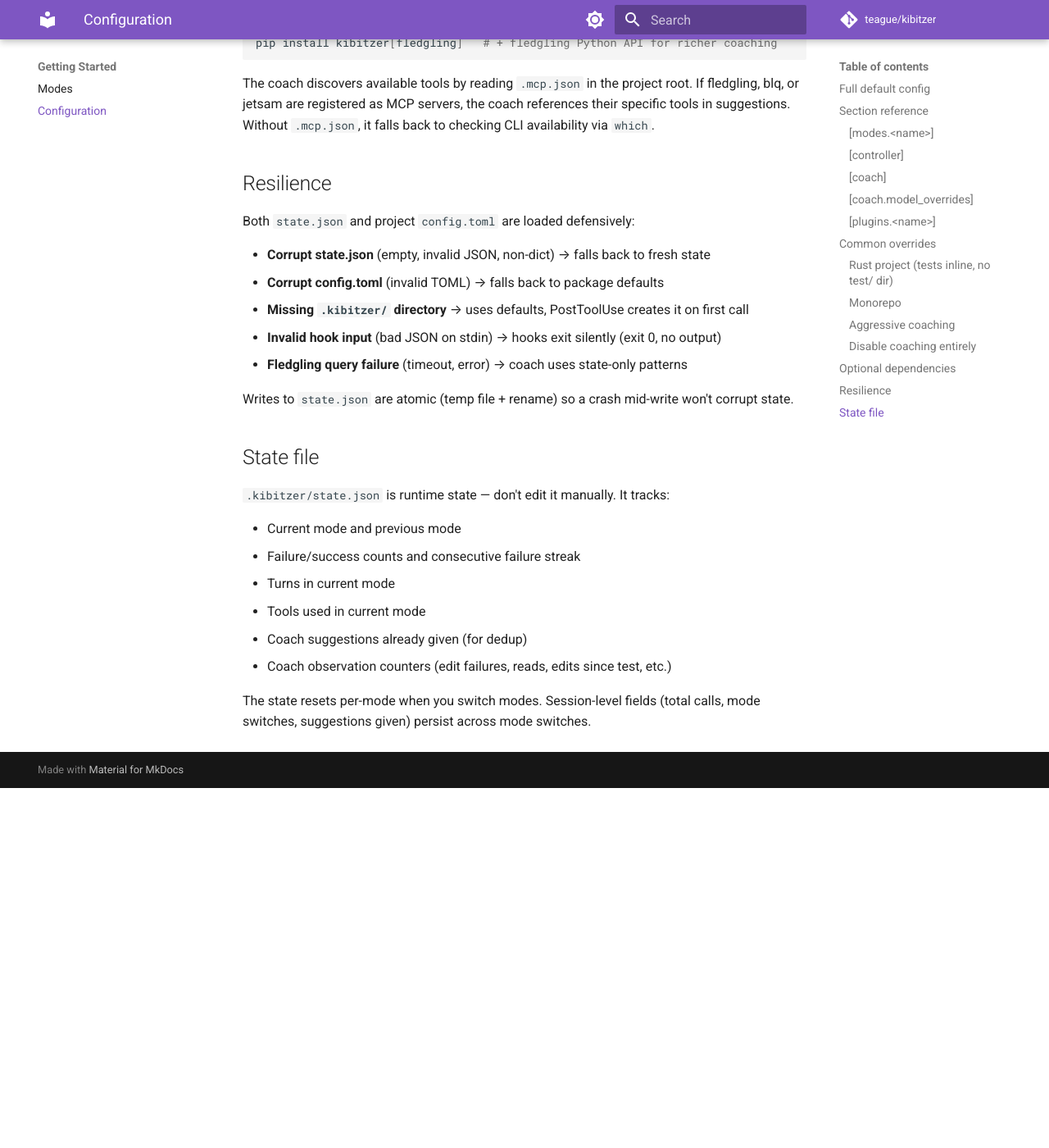
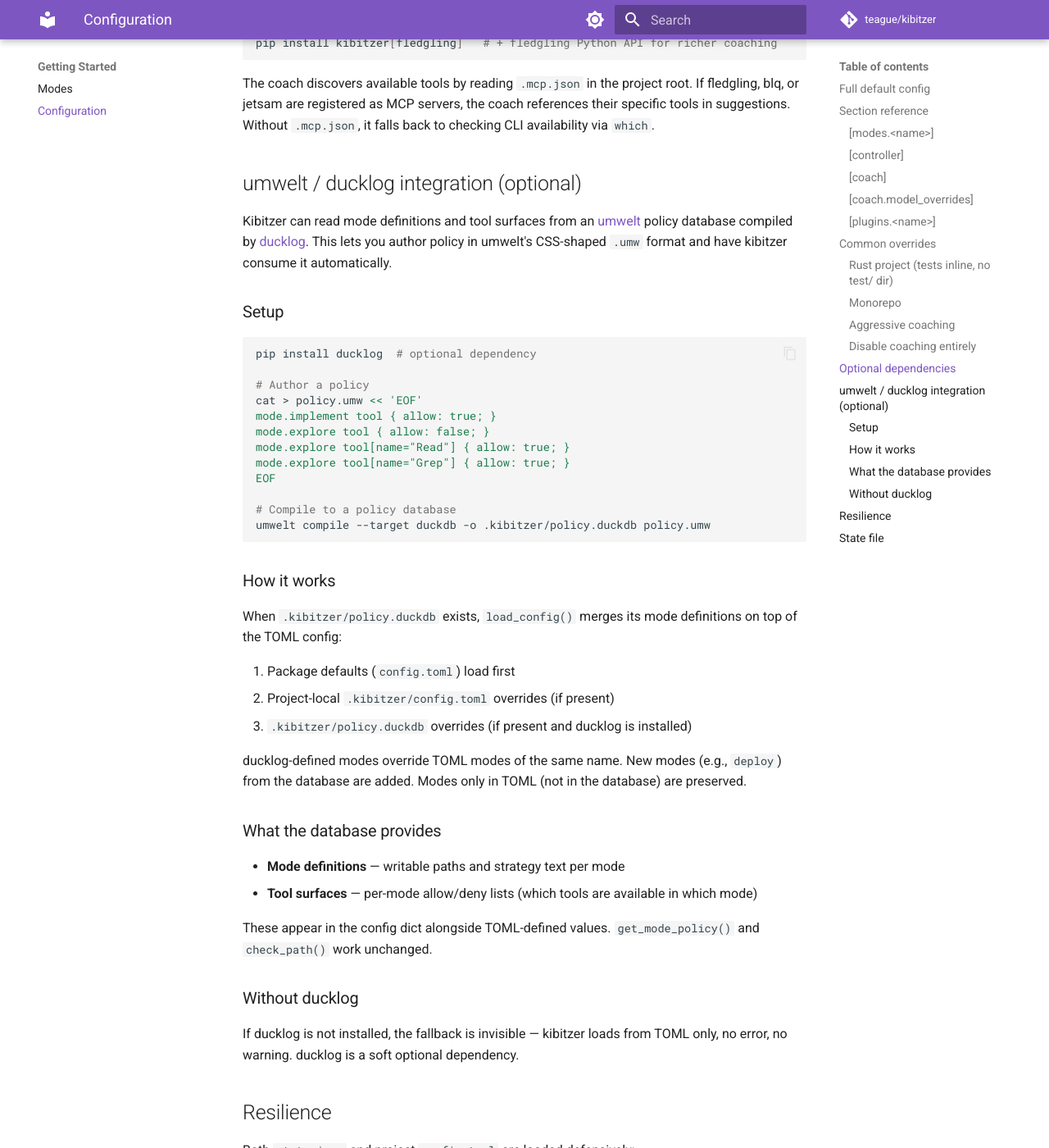
Before and after one commit to teaguesterling/kibitzer, an MkDocs documentation site: the page built from docs/configuration.md, in a window 1280 px wide and 1400 px high, scrolled down 4110 px. Shown: the whole window at 82% size. Built offline with MkDocs 1.6.1 and Material for MkDocs 9.7.7, drawn with Linux system fonts in a browser that asks for light colours; comment, search, counter and statistics services are not loaded; before the commit the page ends 5071 px from its top, so only the background shows below that.

Commit message:
docs(configuration): add umwelt/ducklog integration section
Documents the optional ducklog integration: compile a .umw policy to
.kibitzer/policy.duckdb, kibitzer reads it automatically on next
session. Shows setup, how the merge works, what the database provides,
and the invisible fallback when ducklog isn't installed.

Co-Authored-By: Claude Opus 4.6 (1M context) <noreply@anthropic.com>

````diff
--- a/docs/configuration.md
+++ b/docs/configuration.md
@@ -175,6 +175,48 @@ pip install kibitzer[fledgling]   # + fledgling Python API for richer coaching
 
 The coach discovers available tools by reading `.mcp.json` in the project root. If fledgling, blq, or jetsam are registered as MCP servers, the coach references their specific tools in suggestions. Without `.mcp.json`, it falls back to checking CLI availability via `which`.
 
+## umwelt / ducklog integration (optional)
+
+Kibitzer can read mode definitions and tool surfaces from an [umwelt](https://github.com/teaguesterling/umwelt) policy database compiled by [ducklog](https://github.com/teaguesterling/ducklog). This lets you author policy in umwelt's CSS-shaped `.umw` format and have kibitzer consume it automatically.
+
+### Setup
+
+```bash
+pip install ducklog  # optional dependency
+
+# Author a policy
+cat > policy.umw << 'EOF'
+mode.implement tool { allow: true; }
+mode.explore tool { allow: false; }
+mode.explore tool[name="Read"] { allow: true; }
+mode.explore tool[name="Grep"] { allow: true; }
+EOF
+
+# Compile to a policy database
+umwelt compile --target duckdb -o .kibitzer/policy.duckdb policy.umw
+```
+
+### How it works
+
+When `.kibitzer/policy.duckdb` exists, `load_config()` merges its mode definitions on top of the TOML config:
+
+1. Package defaults (`config.toml`) load first
+2. Project-local `.kibitzer/config.toml` overrides (if present)
+3. `.kibitzer/policy.duckdb` overrides (if present and ducklog is installed)
+
+ducklog-defined modes override TOML modes of the same name. New modes (e.g., `deploy`) from the database are added. Modes only in TOML (not in the database) are preserved.
+
+### What the database provides
+
+- **Mode definitions** — writable paths and strategy text per mode
+- **Tool surfaces** — per-mode allow/deny lists (which tools are available in which mode)
+
+These appear in the config dict alongside TOML-defined values. `get_mode_policy()` and `check_path()` work unchanged.
+
+### Without ducklog
+
+If ducklog is not installed, the fallback is invisible — kibitzer loads from TOML only, no error, no warning. ducklog is a soft optional dependency.
+
 ## Resilience
 
 Both `state.json` and project `config.toml` are loaded defensively:
````
